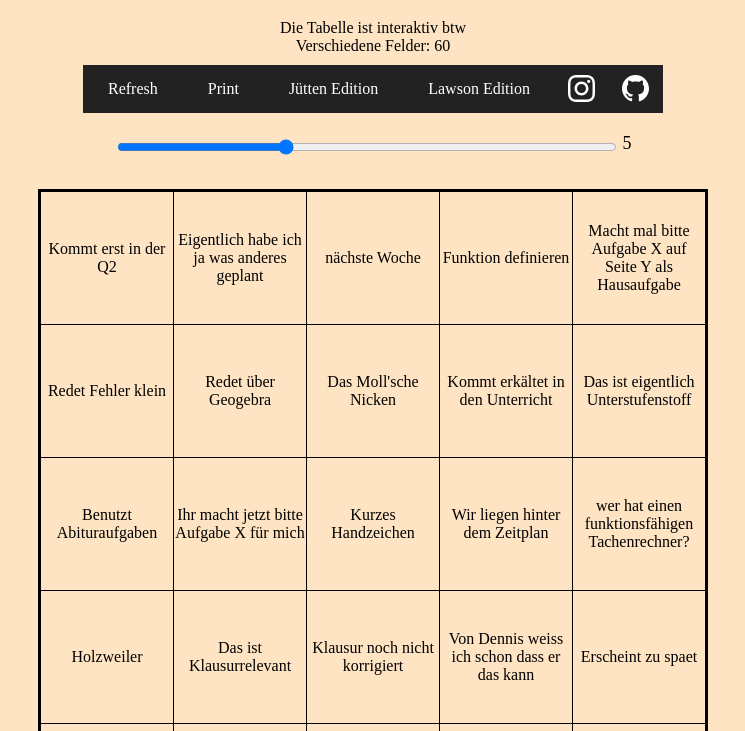
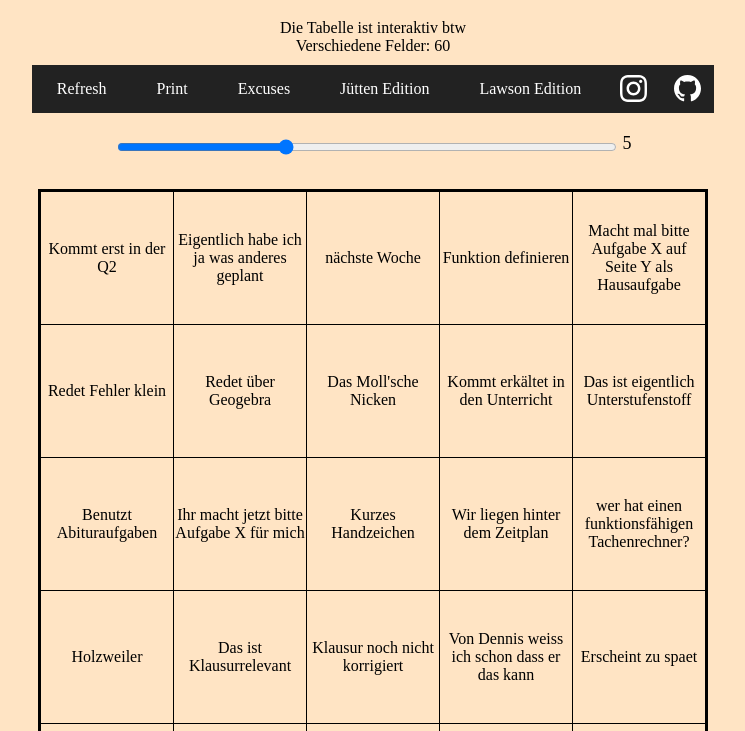
Before and after one commit to Dom3005/lehrerBingo, a plain HTML site: page mol.html in a window 1280 px wide. Shown: the part 69-800 px from the top of the page, without its empty margins (267-1012 px from the left). Drawn offline with Linux system fonts and the light colour scheme.

Commit message:
Update mol.html

```diff
--- a/mol.html
+++ b/mol.html
@@ -16,6 +16,7 @@
     <ul class="center navbar hidePrint">
         <li><a onclick="generateMol()">Refresh</a></li>
         <li><a onclick="printView()">Print</a></li>
+        <li><a href="dom3005.github.io/excuses">Excuses</a></li>
         <li><a href="jue.html">Jütten Edition<br></a></li>
         <li><a href="law.html">Lawson Edition<br></a></li>
         <li><a id="insta" href="https://www.instagram.com/dominik.grtz/" target="_blank">&nbsp;</a></li>
```
